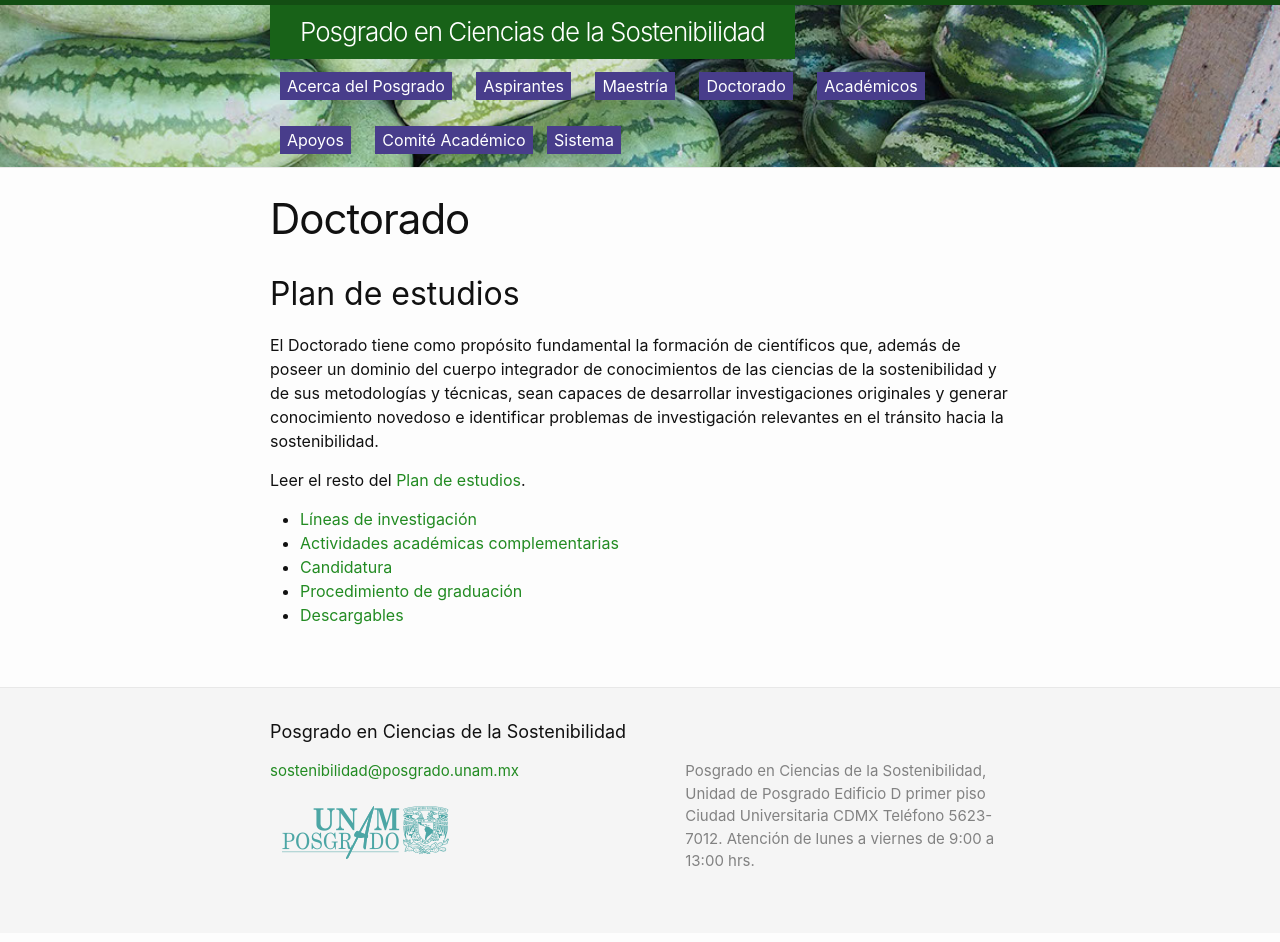
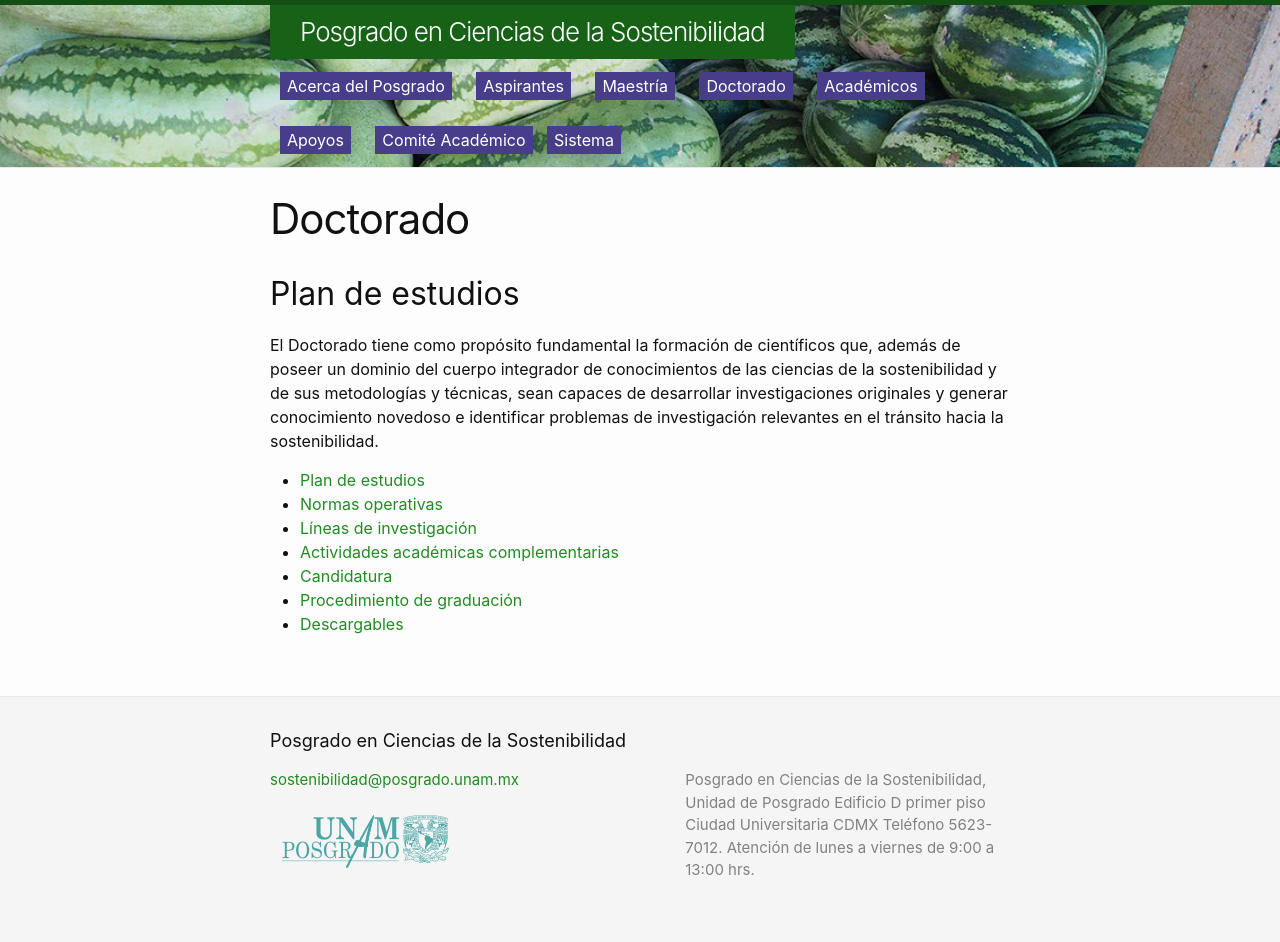
Before and after one commit to pcs-unam/pcs-unam.github.io, a Jekyll site: the page built from 03_doctorado.md, in a window 1280 px wide. Built offline with Jekyll 4.4.1, drawn with Linux system fonts in a browser that asks for light colours.

Commit message:
Update 03_doctorado.md

```diff
--- a/03_doctorado.md
+++ b/03_doctorado.md
@@ -15,8 +15,8 @@ metodologías y técnicas, sean capaces de desarrollar investigaciones
 originales y generar conocimiento novedoso e identificar problemas de
 investigación relevantes en el tránsito hacia la sostenibilidad.
 
-Leer el resto del [Plan de estudios](/assets/docs/plan-doctorado.pdf).
-
+ - [Plan de estudios](/assets/docs/plan-doctorado.pdf)
+ - [Normas operativas](/assets/docs/normas_operativas.pdf)
  - [Líneas de investigación](/doctorado/lineas)
  - [Actividades académicas complementarias](/doctorado/actividades)
  - [Candidatura](/doctorado/candidatura)
```
